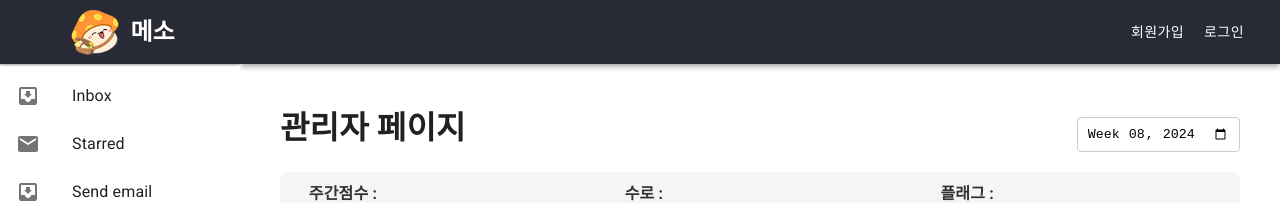
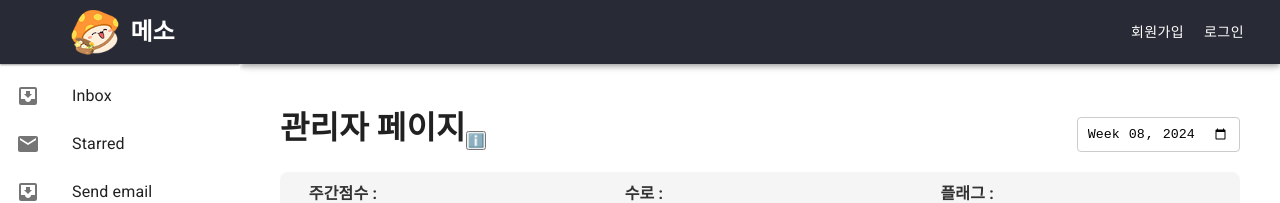
Before and after one commit to henniyoon/guild-manager, a React (Create React App) app in the folder client/: page /Adminpage/1/1 in a window 1280 px wide. Shown: the top 203 px of the page. Built offline with nearby package versions, Linux system fonts and the light colour scheme; no server answers.

Commit message:
관리자 페이지 모달 임시

```diff
--- /dev/null
+++ b/client/src/components/Modal.tsx
@@ -0,0 +1,30 @@
+// Modal.tsx
+import React, { ReactNode, FC, MouseEvent } from 'react';
+import ReactDOM from 'react-dom';
+
+interface ModalProps {
+  isOpen: boolean;
+  onClose: () => void;
+  children: ReactNode;
+}
+
+const Modal: FC<ModalProps> = ({ isOpen, onClose, children }) => {
+  if (!isOpen) return null;
+
+  // 모달 컨텐츠 클릭 이벤트를 중단하여 오버레이 클릭시에만 onClose 함수가 실행되도록 합니다.
+  const stopPropagation = (e: MouseEvent) => {
+    e.stopPropagation();
+  };
+
+  return ReactDOM.createPortal(
+    <div onClick={onClose} style={{ position: 'fixed', top: 0, left: 0, right: 0, bottom: 0, display: 'flex', justifyContent: 'center', alignItems: 'center', backgroundColor: 'rgba(0,0,0,0.5)' }}>
+      <div onClick={stopPropagation} style={{ backgroundColor: 'white', padding: 20 }}>
+        {children}
+        <button onClick={onClose}>닫기</button>
+      </div>
+    </div>,
+    document.body
+  );
+};
+
+export default Modal;
--- a/client/src/pages/AdminPage/Adminpage.tsx
+++ b/client/src/pages/AdminPage/Adminpage.tsx
@@ -2,6 +2,8 @@ import React, { useState, useEffect, useRef } from "react";
 import styles from "./styles/Adminpage.module.css";
 import SelectWeek from "./components/SelectWeek";
 import { useParams } from "react-router-dom";
+import Modal from "../../components/Modal";
+import HomePageInstructions from "./components/AdminpageManual";
 
 interface TableRowData {
   id: number;
@@ -49,6 +51,7 @@ const Adminpage: React.FC = () => {
   const { worldName, guildName } = useParams();
   const [dataLength, setDataLength] = useState<number>(0);
   const [serverDataLength, setServerDataLength] = useState<number>(0);
+  const [isModalOpen, setIsModalOpen] = useState(false);
 
   // 데이터를 불러오는 함수
   const fetchTableData = () => {
@@ -76,11 +79,10 @@ const Adminpage: React.FC = () => {
         setTableData(sortedData);
         setEditedData(sortedData); // EditedData도 정렬된 데이터로 초기화합니다.
       })
-      .catch((error) =>{
+      .catch((error) => {
         console.log(error);
         alert("토큰이 만료되었습니다. 다시 로그인 해주세요.");
-      }
-      );
+      });
   };
 
   useEffect(() => {
@@ -438,7 +440,15 @@ const Adminpage: React.FC = () => {
   return (
     <div>
       <div className={styles.titleContainer}>
-        <h1>관리자 페이지</h1>
+        <div  className={styles.titleLeft}>
+          <h1>관리자 페이지</h1>
+          <div>
+            <button onClick={() => setIsModalOpen(true)}>ℹ️</button>
+            <Modal isOpen={isModalOpen} onClose={() => setIsModalOpen(false)}>
+              <HomePageInstructions />
+            </Modal>
+          </div>
+        </div>
         <SelectWeek
           selectedDate={selectedDate}
           onDateChange={setSelectedDate}
--- /dev/null
+++ b/client/src/pages/AdminPage/components/AdminpageManual.tsx
@@ -0,0 +1,11 @@
+// HomePageInstructions.tsx
+import React, { FC } from 'react';
+
+const AdminpageManual: FC = () => (
+  <div>
+    <h2>홈페이지 이용 방법</h2>
+    <p>여기에 홈페이지 이용 방법을 설명합니다...</p>
+  </div>
+);
+
+export default AdminpageManual;
--- a/client/src/pages/AdminPage/styles/Adminpage.module.css
+++ b/client/src/pages/AdminPage/styles/Adminpage.module.css
@@ -184,3 +184,8 @@ th {
   transform: scale(1.5); /* 체크박스를 1.5배로 확대 */
   /* margin: 10px; 체크박스 주위의 여백 조절 */
 }
+
+.titleLeft{
+  display: flex;
+  align-items: flex-end;
+}
```
